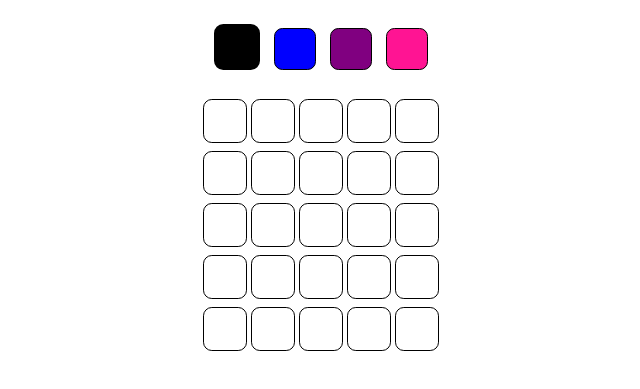
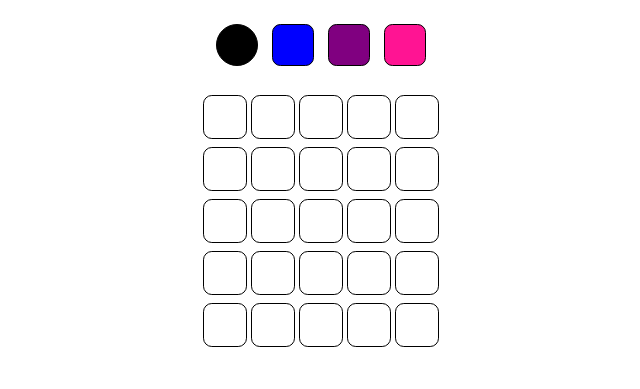
Before and after one commit to letsandrade/pixels-art, a website: page index.html in a window 1280 px wide. Both pictures are taken after a click on the element 544 px from the left and 181 px from the top of the page. Shown: the part 61-450 px from the top of the page, without its empty margins (319-959 px from the left). Drawn offline with Linux system fonts and the light colour scheme.

Commit message:
requisito 2 fix

```diff
--- a/script.js
+++ b/script.js
@@ -38,8 +38,8 @@ for (let i = 0; i < 25; i += 1) {
 function paintPixel(event) {
    //event.target.classList.add('test')
    //let currColor =
-   //let currPixel = event.target ;
-   event.target.style.backgroundColor = currColor;
+   let currPixel = event.target;
+   currPixel.style.backgroundColor = currColor;
 }
 // kudos: mislaine presidente, esdras, leo carvalho, fernando cabral
 
--- a/style.css
+++ b/style.css
@@ -30,7 +30,7 @@ body {
 }
 
 .selected {
-  border: 3px solid black;
+  border-radius: 50%;
 }
 
 .test {
```
